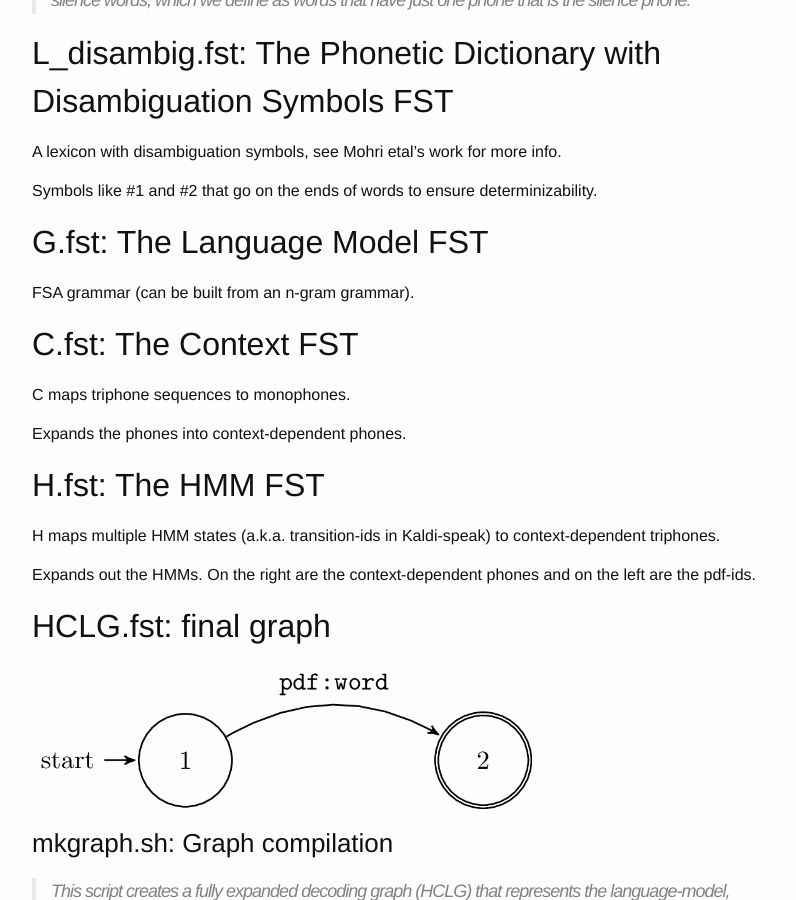
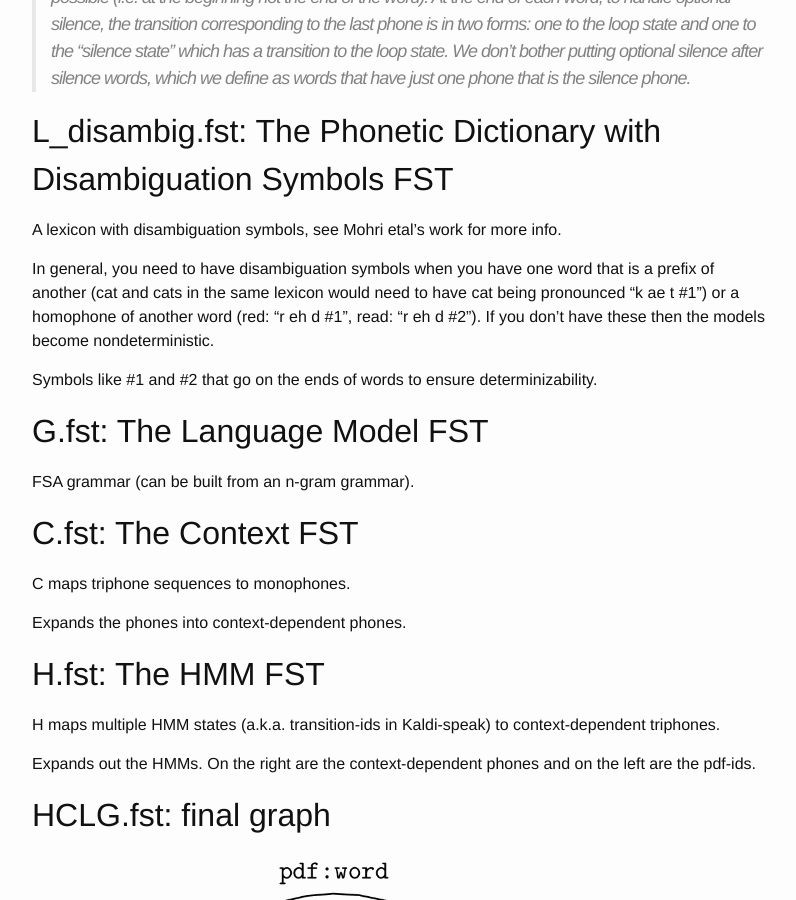
Before and after one commit to JRMeyer/jrmeyer.github.io, a Jekyll site: the page built from _posts/2016-02-26-Kaldi-notes.markdown, in a window 1280 px wide and 900 px high, scrolled down 2342 px. Shown: the whole window, without its empty margins (238-1034 px from the left). Built offline with Jekyll 4.4.1, drawn with Linux system fonts in a browser that asks for light colours; formulas are drawn with MathJax 3; comment, search, counter and statistics services are not loaded; some of the changed lines change nothing that is shown; some of the changed text lies outside the part shown.

Commit message:
added few things from blogs/tutorials and linked to them

```diff
--- a/_posts/2016-02-26-Kaldi-notes.markdown
+++ b/_posts/2016-02-26-Kaldi-notes.markdown
@@ -6,6 +6,10 @@
 comments: True
 ---
 Here's a good [blog][good-blog].
+
+Here's a good [tutorial][tutorial1].
+
+Another [tutorial][tutorial2].
 
 ## Bayes Rule and ASR
 
@@ -61,6 +65,8 @@
 ## L_disambig.fst: The Phonetic Dictionary with Disambiguation Symbols FST
 
 A lexicon with disambiguation symbols, see Mohri etal's work for more info.
+
+In general, you need to have disambiguation symbols when you have one word that is a prefix of another (cat and cats in the same lexicon would need to have cat being pronounced “k ae t #1”) or a homophone of another word (red: “r eh d #1”, read: “r eh d #2”). If you don’t have these then the models become nondeterministic.
 
 Symbols like #1 and #2 that go on the ends of words to ensure determinizability.
 
@@ -190,3 +196,5 @@
 [graph-test-recipe]: http://kaldi.sourceforge.net/graph_recipe_test.html
 [good-blog]: http://white.ucc.asn.au/Kaldi-Notes/tidigits/train
 [slides]: http://www.danielpovey.com/files/Lecture1.pdf
+[tutorial1]: http://m.mr-pc.org/work/jsalt2015lab.pdf
+[tutorial2]: http://pages.jh.edu/~echodro1/tutorial/kaldi/kaldi-intro.html
```
